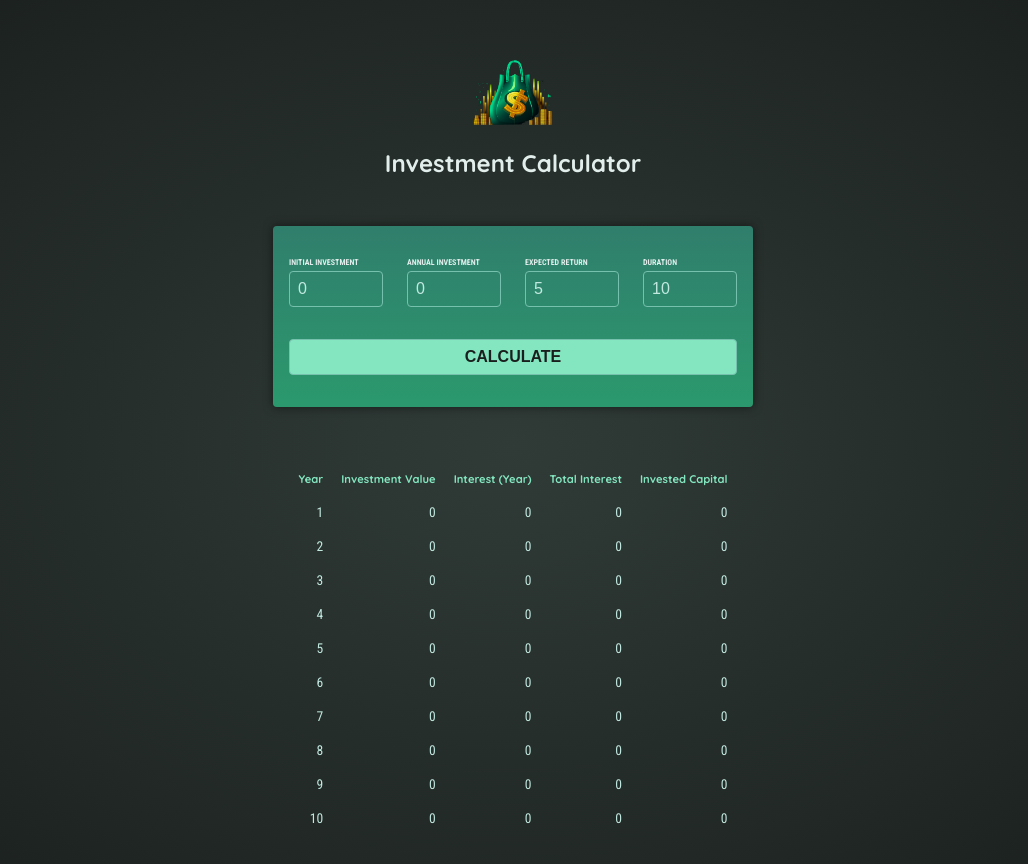
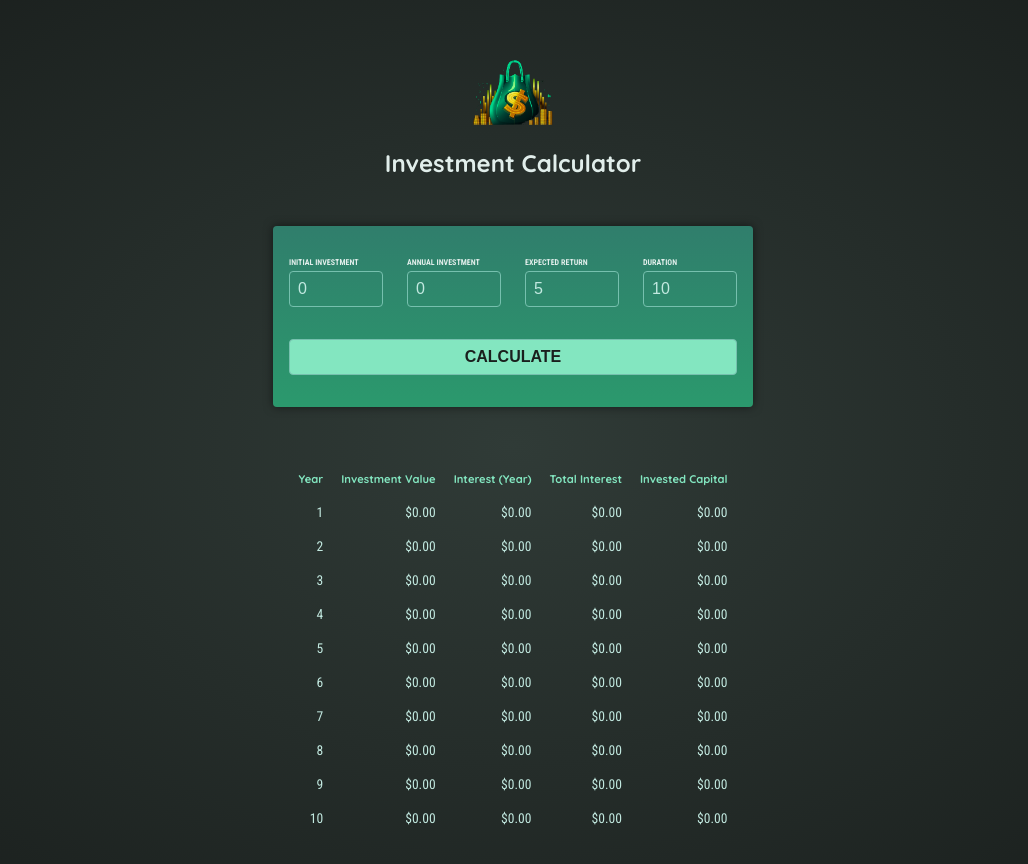
Before and after one commit to RaamTechLead-DSAI/Angular-Investment-Calculator, an Angular app: page / in a window 1280 px wide. Both pictures are taken after a click on the button "CALCULATE". Shown: the top 864 px of the page, without its empty margins (127-1155 px from the left). Built offline with nearby package versions, Linux system fonts and the light colour scheme.

Commit message:
Added Comments

```diff
--- a/src/app/app.component.ts
+++ b/src/app/app.component.ts
@@ -1,9 +1,11 @@
+// Import Angular core and child components needed by this root component
 import { Component } from '@angular/core';
 import { HeaderComponent } from './header/header.component';
 import { UserInputComponent } from "./user-input/user-input.component";
 import type { InvestmentInput } from './investment-input.model';
 import { InvestmentResultsComponent } from "./investment-results/investment-results.component";
 
+// Component Definition
 @Component({
   selector: 'app-root',
   standalone: true,
@@ -11,6 +13,7 @@ import { InvestmentResultsComponent } from "./investment-results/investment-resu
   templateUrl: './app.component.html',
 })
 
+// Will hold an array of annual investment calculations for the view
 export class AppComponent {
   resultsData ?: {
     year: number;
@@ -21,6 +24,7 @@ export class AppComponent {
       totalAmountInvested: number;
   }[];
 
+  // Calculates and populates the yearly breakdown when form data is submitted
   onCalculateInvestmentResults(data: InvestmentInput) {
 
     const { initialInvestment, duration, expectedReturn, annualInvestment } = data;
--- a/src/app/header/header.component.ts
+++ b/src/app/header/header.component.ts
@@ -1,3 +1,4 @@
+// Basic Angular component for displaying the application's header section.
 import { Component } from '@angular/core';
 
 @Component({
@@ -8,5 +9,5 @@ import { Component } from '@angular/core';
   styleUrl: './header.component.css'
 })
 export class HeaderComponent {
-
+  // Currently, this component does not contain any logic or data.
 }
--- a/src/app/investment-input.model.ts
+++ b/src/app/investment-input.model.ts
@@ -1,3 +1,4 @@
+// Interface defining the structure for investment input parameters used in financial calculations.
 export interface InvestmentInput {
     initialInvestment: number,
     duration: number,
--- a/src/app/investment-results/investment-results.component.html
+++ b/src/app/investment-results/investment-results.component.html
@@ -1,6 +1,8 @@
+<!-- Conditional rendering: If no results are available, show a prompt message -->
 @if (!results) {
     <p class="center">Please enter some values and press "Calculate"</p>
 } @else {
+     <!-- Table displaying investment results when data is available -->
     <table>
         <thead>
             <tr>
@@ -11,14 +13,15 @@
                 <th>Invested Capital</th>
             </tr>
         </thead>
+        <!-- Table body dynamically created from the results array -->
         <tbody>
             @for (result of results; track result.year) {
                 <tr>
                     <td>{{ result.year }}</td>
-                    <td>{{ result.valueEndOfYear }}</td>
-                    <td>{{ result.interest }}</td>
-                    <td>{{ result.totalInterest }}</td>
-                    <td>{{ result.totalAmountInvested }}</td>
+                    <td>{{ result.valueEndOfYear | currency }}</td>
+                    <td>{{ result.interest  | currency }}</td>
+                    <td>{{ result.totalInterest  | currency }}</td>
+                    <td>{{ result.totalAmountInvested  | currency }}</td>
                 </tr>
             }
         </tbody>
--- a/src/app/user-input/user-input.component.ts
+++ b/src/app/user-input/user-input.component.ts
@@ -1,7 +1,9 @@
+// Imports necessary Angular core features and types for component creation and data binding.
 import { Component, EventEmitter, Output } from '@angular/core';
 import { FormsModule } from '@angular/forms';
 import type { InvestmentInput } from '../investment-input.model';
 
+// Defines metadata for the UserInputComponent including selector, template, and style information.
 @Component({
   selector: 'app-user-input',
   standalone: true,
@@ -9,6 +11,8 @@ import type { InvestmentInput } from '../investment-input.model';
   templateUrl: './user-input.component.html',
   styleUrl: './user-input.component.css'
 })
+
+// Event emitter to send investment input data to the parent component when submitted.
 export class UserInputComponent {
   @Output() calculate = new EventEmitter <InvestmentInput> ();
   enteredInitialInvestment = '0';
@@ -16,9 +20,9 @@ export class UserInputComponent {
   enteredExpectedReturn ='5';
   enteredDuration = '10';
 
-  onSubmit() {
-
-    this.calculate.emit({
+// Local state to hold user input values as strings.
+onSubmit() {
+  this.calculate.emit({
       initialInvestment: +this.enteredInitialInvestment,
       duration: +this.enteredDuration,
       expectedReturn: +this.enteredExpectedReturn,
```
Also changed, not shown: src/app/investment-results/investment-results.component.ts (+6 -1 lines), src/app/user-input/user-input.component.html (+7 -0 lines).
